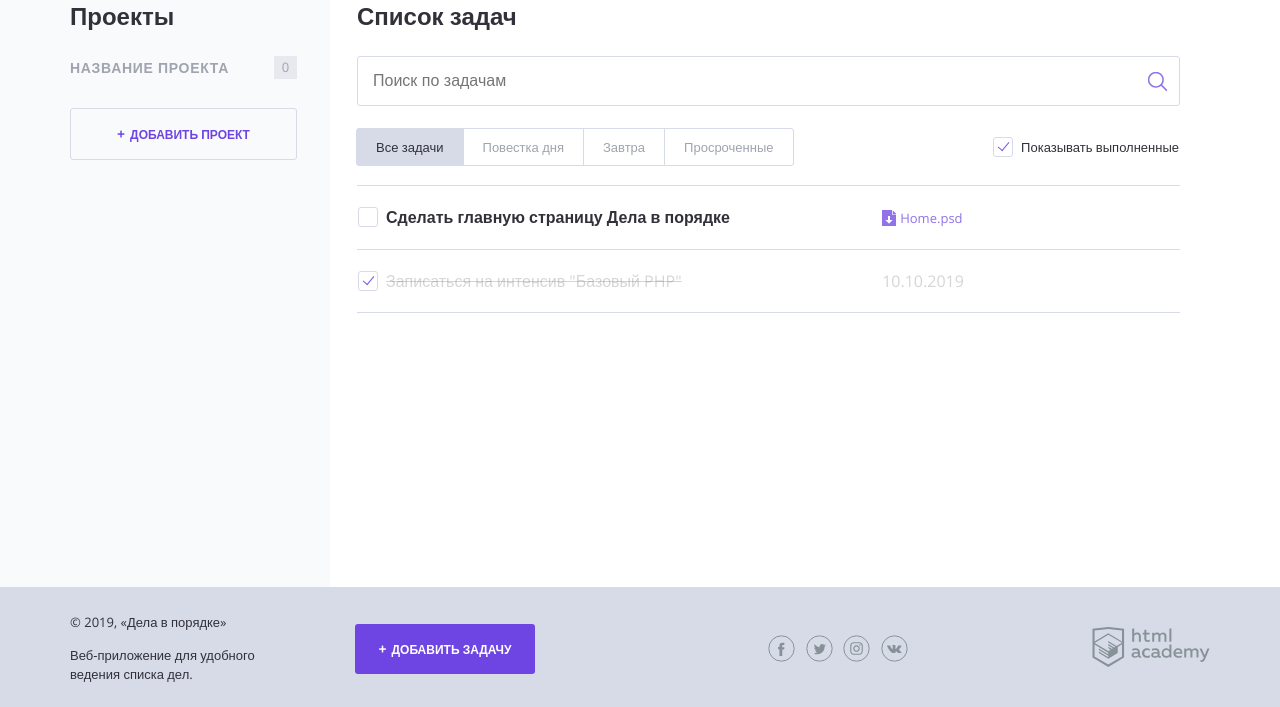
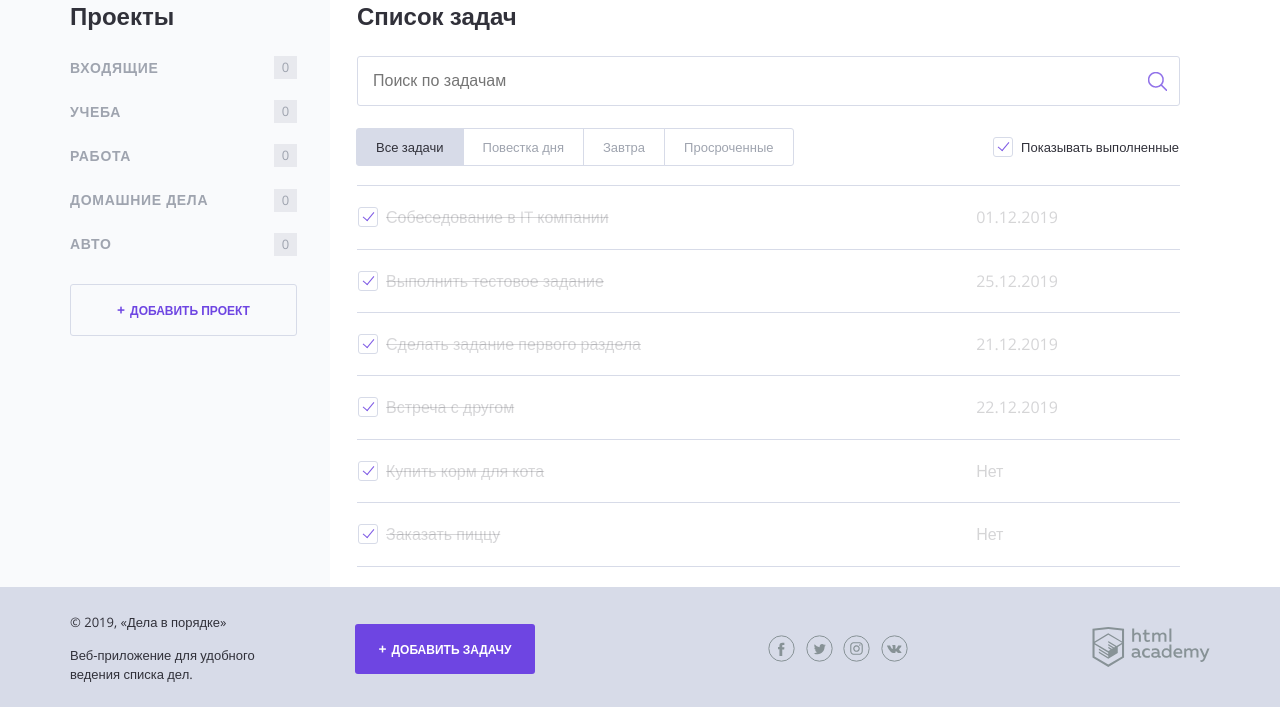
Before and after one commit to kudashof/210333-doingsdone, a PHP site: page / in a window 1280 px wide. Shown: the part 93-800 px from the top of the page. Run offline with PHP 8.4, Linux system fonts and the light colour scheme.

Commit message:
Итерация по массивам

```diff
--- a/index.php
+++ b/index.php
@@ -1,6 +1,50 @@
 <?php
 // показывать или нет выполненные задачи
 $show_complete_tasks = rand(0, 1);
+
+//массив категорий
+$category_list = ['Входящие', 'Учеба', 'Работа', 'Домашние дела', 'Авто'];
+
+//список задач
+$tasks_list = [
+    [
+        'title' => 'Собеседование в IT компании',
+        'date' => '01.12.2019',
+        'category' => $category_list[2],
+        'complete' => false
+    ],
+    [
+        'title' => 'Выполнить тестовое задание',
+        'date' => '25.12.2019',
+        'category' => $category_list[2],
+        'complete' => false
+    ],
+    [
+        'title' => 'Сделать задание первого раздела',
+        'date' => '21.12.2019',
+        'category' => $category_list[1],
+        'complete' => true
+    ],
+    [
+        'title' => 'Встреча с другом',
+        'date' => '22.12.2019',
+        'category' => $category_list[0],
+        'complete' => false
+    ],
+    [
+        'title' => 'Купить корм для кота',
+        'date' => 'Нет',
+        'category' => $category_list[3],
+        'complete' => false
+    ],
+    [
+        'title' => 'Заказать пиццу',
+        'date' => 'Нет',
+        'category' => $category_list[3],
+        'complete' => false
+    ]
+];
+
 ?>
 <!DOCTYPE html>
 <html lang="ru">
@@ -46,10 +90,13 @@ $show_complete_tasks = rand(0, 1);
 
 					<nav class="main-navigation">
 						<ul class="main-navigation__list">
+<!--                            Список категорий-->
+                            <?php foreach ($category_list as $item): ?>
 							<li class="main-navigation__list-item">
-								<a class="main-navigation__list-item-link" href="#">Название проекта</a>
+								<a class="main-navigation__list-item-link" href="#"><?=$item; ?></a>
 								<span class="main-navigation__list-item-count">0</span>
 							</li>
+                            <?php endforeach; ?>
 						</ul>
 					</nav>
 
@@ -81,11 +128,14 @@ $show_complete_tasks = rand(0, 1);
 					</div>
 
 					<table class="tasks">
+                        <?php foreach ($tasks_list as $key => $value): ?>
+<!--                        вероятно тут тоже логика должна быть через ИЛИ?-->
+                            <?php if(!($value['complete']) && ($show_complete_tasks == 0)): ?>
 						<tr class="tasks__item task">
 							<td class="task__select">
 								<label class="checkbox task__checkbox">
 									<input class="checkbox__input visually-hidden task__checkbox" type="checkbox" value="1">
-									<span class="checkbox__text">Сделать главную страницу Дела в порядке</span>
+									<span class="checkbox__text"><?=$value['title'];?></span>
 								</label>
 							</td>
 
@@ -93,22 +143,25 @@ $show_complete_tasks = rand(0, 1);
 								<a class="download-link" href="#">Home.psd</a>
 							</td>
 
-							<td class="task__date"></td>
+							<td class="task__date"><?=$value['date'];?></td>
 						</tr>
-                        <?php if ($show_complete_tasks == 1): ?>
+<!--                                загвоздка была тут:) позже удалю лишнее-->
+<!--                        --><?php //elseif(($value['complete']) && ($show_complete_tasks == 1)):
+                               elseif($value['complete'] || $show_complete_tasks): ?>
                             <tr class="tasks__item task task--completed">
                                 <td class="task__select">
                                     <label class="checkbox task__checkbox">
                                         <input class="checkbox__input visually-hidden" type="checkbox" checked>
-                                        <span class="checkbox__text">Записаться на интенсив "Базовый PHP"</span>
+                                        <span class="checkbox__text"><?=$value['title'];?></span>
                                     </label>
                                 </td>
-                                <td class="task__date">10.10.2019</td>
+                                <td class="task__date"><?=$value['date'];?></td>
 
                                 <td class="task__controls">
                                 </td>
                             </tr>
-                        <?php endif ?>
+                        <?php endif; ?>
+                        <?php endforeach; ?>
 						<!--показывать следующий тег <tr/>, если переменная $show_complete_tasks равна единице-->
 					</table>
 				</main>
```
